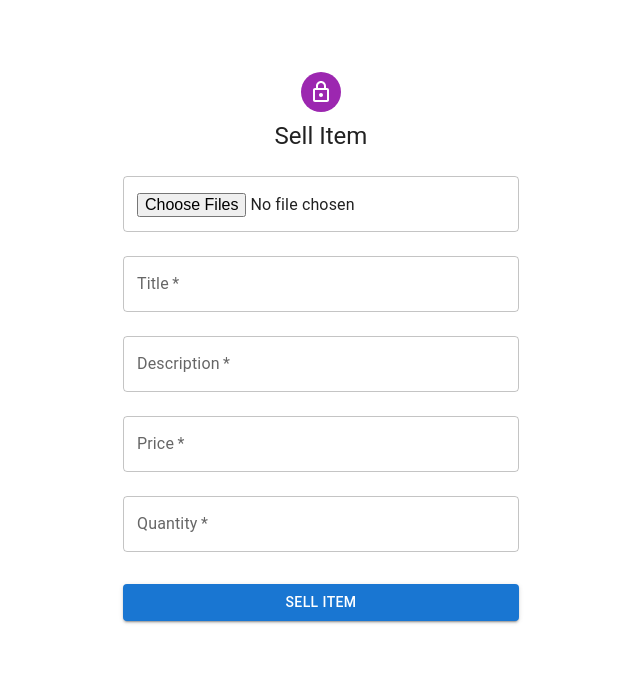
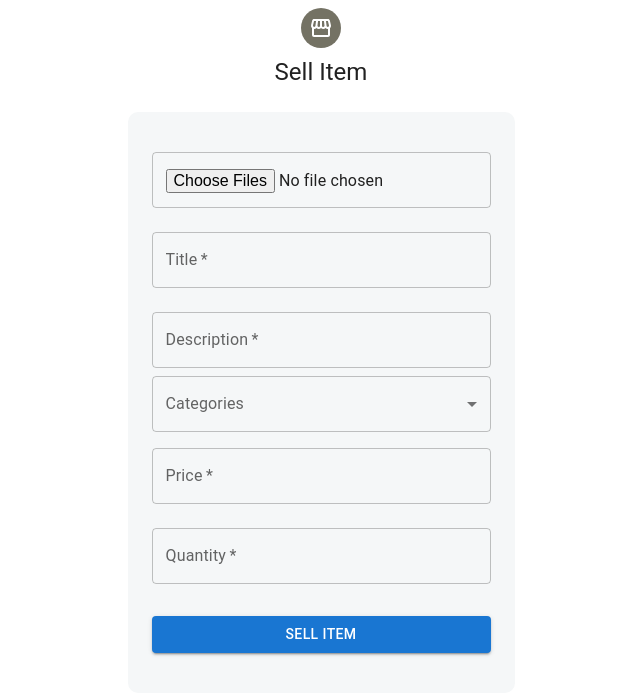
Before and after one commit to IT21239298/Cartify, a React (Create React App) app in the folder frontend/: page /item in a window 1280 px wide. Shown: the top 696 px of the page, without its empty margins (319-959 px from the left). Built offline with nearby package versions, Linux system fonts and the light colour scheme.

Commit message:
add catagiries

```diff
--- a/frontend/src/components/seller/sellerItemcard.jsx
+++ b/frontend/src/components/seller/sellerItemcard.jsx
@@ -33,6 +33,7 @@ export default function SellerItemCard({
       sx={{
         border: "6px solid #e0e0e0",
         maxWidth: 350,
+        height: "70%",
         "&:hover": {
           bgcolor: hovered ? "#D3D3D3" : "#",
         },
@@ -75,7 +76,7 @@ export default function SellerItemCard({
             overflow: "hidden",
             textOverflow: "ellipsis",
             display: "-webkit-box",
-            WebkitLineClamp: 3,
+            WebkitLineClamp: 2,
             WebkitBoxOrient: "vertical",
           }}
           variant="body2"
--- a/frontend/src/pages/seller/Item.jsx
+++ b/frontend/src/pages/seller/Item.jsx
@@ -4,31 +4,39 @@ import Button from "@mui/material/Button";
 import CssBaseline from "@mui/material/CssBaseline";
 import TextField from "@mui/material/TextField";
 import Box from "@mui/material/Box";
-import LockOutlinedIcon from "@mui/icons-material/LockOutlined";
+import StorefrontIcon from "@mui/icons-material/Storefront";
 import Typography from "@mui/material/Typography";
 import Container from "@mui/material/Container";
 import { createTheme, ThemeProvider } from "@mui/material/styles";
 import { API_BASE_URL } from "../../utils/constants";
 import { useNavigate } from "react-router-dom";
 import axios from "axios";
+import InputLabel from "@mui/material/InputLabel";
+import MenuItem from "@mui/material/MenuItem";
+import FormControl from "@mui/material/FormControl";
+import Select from "@mui/material/Select";
 
 const defaultTheme = createTheme();
 
 export default function SignIn() {
+  const handleChange = (event) => {
+    setCategories(event.target.value);
+  };
   // Ensure your form submission to use FormData for sending files
   const handleSubmit = async (event) => {
     event.preventDefault();
     const formData = new FormData();
-    const files = event.target.image.files; // Access all selected files
+    const files = event.target.image.files;
 
     for (let i = 0; i < files.length; i++) {
-      formData.append("images", files[i]); // Append each file to the FormData object
+      formData.append("images", files[i]);
     }
 
     formData.append("title", event.target.title.value);
     formData.append("description", event.target.description.value);
     formData.append("price", event.target.price.value);
     formData.append("quantity", event.target.quantity.value);
+    formData.append("categories", categories); // Include categories in the form data
 
     try {
       const response = await axios.post(
@@ -48,6 +56,7 @@ export default function SignIn() {
       // Handle error response from the server
     }
   };
+  const [categories, setCategories] = React.useState("");
   const navigate = useNavigate();
   return (
     <ThemeProvider theme={defaultTheme}>
@@ -55,23 +64,33 @@ export default function SignIn() {
         <CssBaseline />
         <Box
           sx={{
-            marginTop: 8,
             display: "flex",
             flexDirection: "column",
             alignItems: "center",
           }}
         >
-          <Avatar sx={{ m: 1, bgcolor: "secondary.main" }}>
-            <LockOutlinedIcon />
+          <Avatar sx={{ m: 1, bgcolor: "#747264" }}>
+            <StorefrontIcon />
           </Avatar>
           <Typography component="h1" variant="h5">
             Sell Item
           </Typography>
           <Box
+            sx={{
+              marginTop: 3,
+              display: "flex",
+              flexDirection: "column",
+              alignItems: "center",
+              backgroundColor: "#F5F7F8", // Change the background color here
+              padding: 3,
+
+              borderRadius: "10px",
+              // boxShadow: "0px 0px 10px 0px rgba(0,0,0,0.1)",
+            }}
             component="form"
             onSubmit={handleSubmit}
             noValidate
-            sx={{ mt: 1 }}
+            // sx={{ mt: 1 }}
             encType="multipart/form-data" // Add this line
           >
             {/* Replace the existing TextField components with the new fields */}
@@ -101,6 +120,20 @@ export default function SignIn() {
               name="description"
               autoComplete="description"
             />
+            <FormControl fullWidth>
+              <InputLabel id="categories">Categories</InputLabel>
+              <Select
+                labelId="categories"
+                id="categories"
+                value={categories}
+                label="Categories"
+                onChange={handleChange}
+              >
+                <MenuItem value="Clothes">Clothes</MenuItem>
+                <MenuItem value="Electronics">Electronics</MenuItem>
+                <MenuItem value="Toys">Toys</MenuItem>
+              </Select>
+            </FormControl>
             <TextField
               margin="normal"
               required
--- a/frontend/src/pages/seller/UpdateItem.jsx
+++ b/frontend/src/pages/seller/UpdateItem.jsx
@@ -8,6 +8,10 @@ import TextField from "@mui/material/TextField";
 import Box from "@mui/material/Box";
 import LockOutlinedIcon from "@mui/icons-material/LockOutlined";
 import Typography from "@mui/material/Typography";
+import InputLabel from "@mui/material/InputLabel";
+import MenuItem from "@mui/material/MenuItem";
+import FormControl from "@mui/material/FormControl";
+import Select from "@mui/material/Select";
 import Container from "@mui/material/Container";
 import { API_BASE_URL } from "../../utils/constants";
 import { createTheme, ThemeProvider } from "@mui/material/styles";
@@ -22,6 +26,7 @@ export default function EditSellerItem() {
     description: "",
     price: "",
     quantity: "",
+    categories: "", // Initialize categories field
   });
 
   useEffect(() => {
@@ -37,7 +42,11 @@ export default function EditSellerItem() {
   }, [id]);
 
   const handleChange = (e) => {
-    setFormData({ ...formData, [e.target.name]: e.target.value });
+    const { name, value } = e.target;
+    setFormData((prevData) => ({
+      ...prevData,
+      [name]: name === "categories" ? e.target.value : value,
+    }));
   };
 
   const handleSubmit = async (e) => {
@@ -96,6 +105,21 @@ export default function EditSellerItem() {
               onChange={handleChange}
               autoComplete="description"
             />
+            <FormControl fullWidth>
+              <InputLabel id="categories">Categories</InputLabel>
+              <Select
+                labelId="categories"
+                id="categories"
+                value={formData.categories}
+                label="Categories"
+                name="categories"
+                onChange={handleChange}
+              >
+                <MenuItem value="Clothes">Clothes</MenuItem>
+                <MenuItem value="Electronics">Electronics</MenuItem>
+                <MenuItem value="Toys">Toys</MenuItem>
+              </Select>
+            </FormControl>
             <TextField
               margin="normal"
               fullWidth
--- a/frontend/src/pages/seller/selleritem.jsx
+++ b/frontend/src/pages/seller/selleritem.jsx
@@ -41,7 +41,7 @@ export default function SellerItem() {
   return (
     <div>
       <Button href="/item">Add Items</Button>
-      <Grid container spacing={2} justifyContent="center">
+      <Grid container spacing={2}>
         {cardData.map((sitem, index) => (
           <Grid item key={index} xs={12} sm={6} md={3}>
             <Box marginTop={1}>
```
Also changed, not shown: 12 other files (tests, documents, lock files or other folders).
